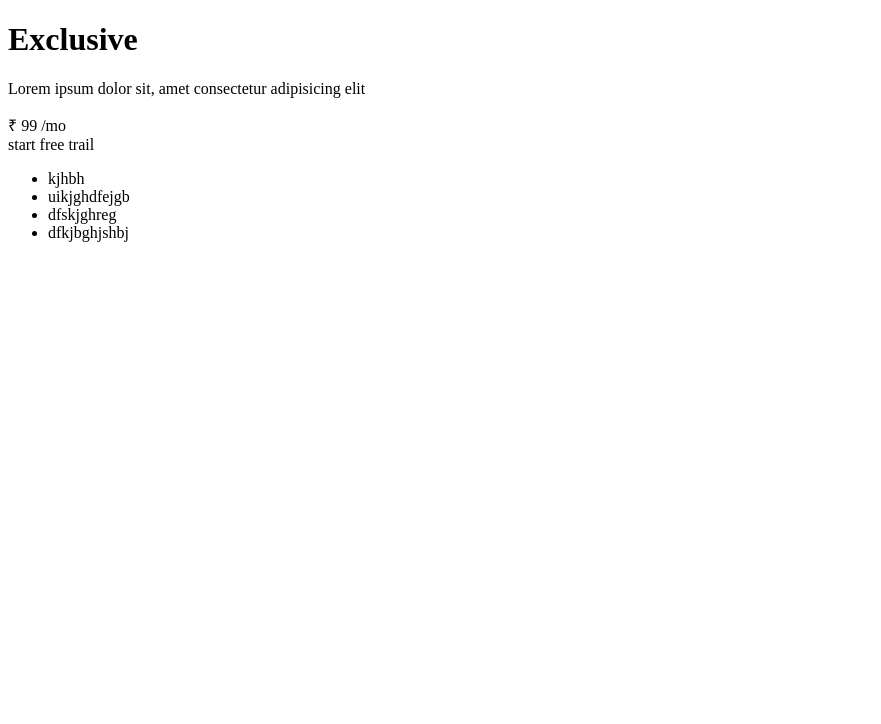
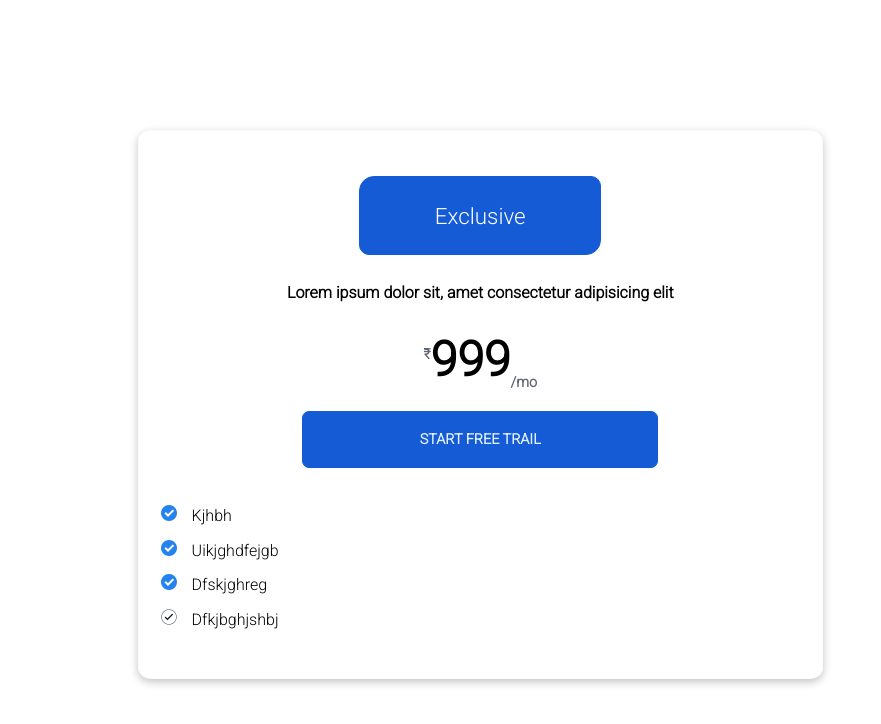
Before and after one commit to Pritam1604/Simple-Price-Table, a plain HTML site: page index.html in a window 1280 px wide. Shown: the whole page, without its empty margins (0-881 px from the left). Drawn offline with Linux system fonts and the light colour scheme.

Commit message:
new html added

```diff
--- a/index.html
+++ b/index.html
@@ -5,19 +5,23 @@
     <meta charset="UTF-8">
     <meta name="viewport" content="width=device-width, initial-scale=1.0">
     <title>Pricing Table</title>
+    <link rel="preconnect" href="https://fonts.googleapis.com">
+    <link rel="preconnect" href="https://fonts.gstatic.com" crossorigin>
+    <link href="https://fonts.googleapis.com/css2?family=Roboto:wght@300&display=swap" rel="stylesheet">
+    <link rel="stylesheet" href="style.css">
 </head>
 
 <body>
-    <h1>Exclusive</h1>
-    <p>Lorem ipsum dolor sit, amet consectetur adipisicing elit</p>
-    <div><span class="sup">₹</span> 99 <span class="sub">/mo</span></div>
-    <div> start free trail </div>
-    <div class="bullets">
-        <ul>
+    <div class="panel">
+        <p class="ex">Exclusive</p>
+        <p>Lorem ipsum dolor sit, amet consectetur adipisicing elit</p>
+        <div class="price"> <sup>₹</sup>999<sub>/mo</sub></div>
+        <div class="start"> start free trail </div>
+        <ul class="bullets">
             <li>kjhbh</li>
             <li>uikjghdfejgb</li>
             <li>dfskjghreg</li>
-            <li>dfkjbghjshbj</li>
+            <li class="last">dfkjbghjshbj</li>
         </ul>
     </div>
 </body>
```
